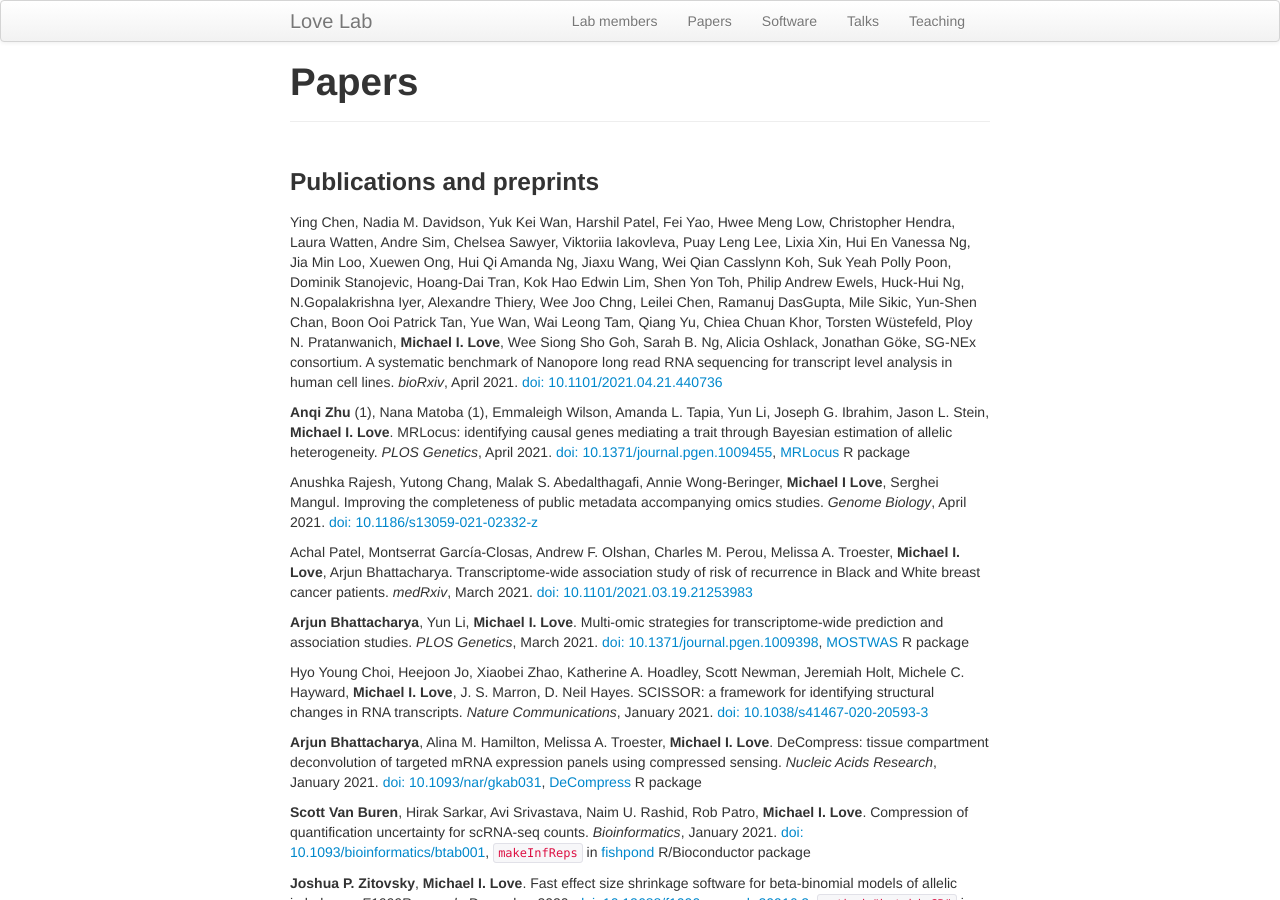
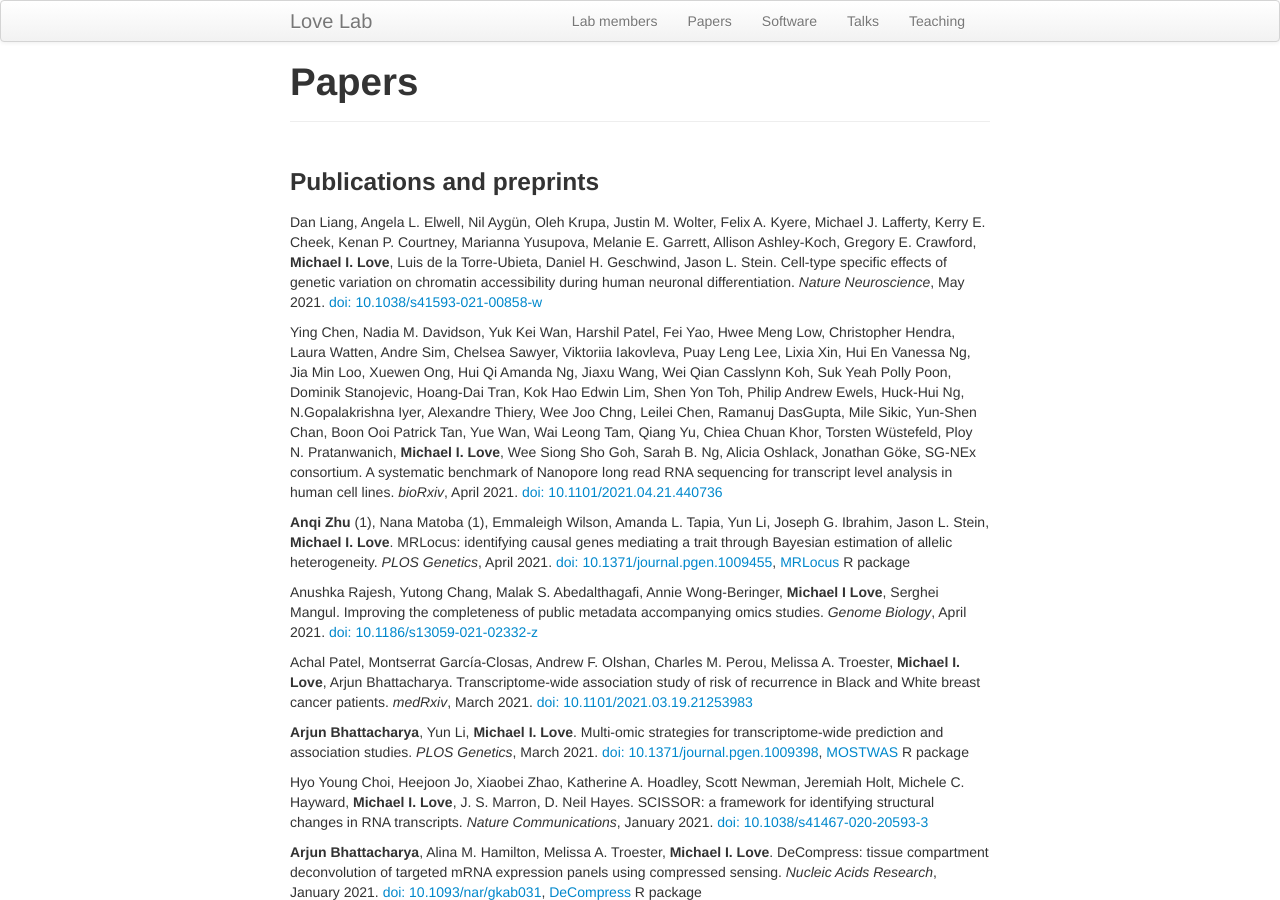
Before and after one commit to mikelove/mikelove.github.io, a Jekyll site: the page built from pages/papers.md, in a window 1280 px wide and 900 px high. Built offline with Jekyll 4.4.1, drawn with Linux system fonts in a browser that asks for light colours; some of the changed text lies outside the part shown.

Commit message:
update dans paper

```diff
--- a/pages/papers.md
+++ b/pages/papers.md
@@ -4,6 +4,16 @@ title: "Papers"
 ---
 
 ### Publications and preprints
+
+Dan Liang, Angela L. Elwell, Nil Aygün, Oleh Krupa, Justin M. Wolter,
+Felix A. Kyere, Michael J. Lafferty, Kerry E. Cheek, Kenan
+P. Courtney, Marianna Yusupova, Melanie E. Garrett, Allison
+Ashley-Koch, Gregory E. Crawford, **Michael I. Love**, Luis de la
+Torre-Ubieta, Daniel H. Geschwind, Jason L. Stein.
+Cell-type specific effects of genetic variation on chromatin
+accessibility during human neuronal differentiation.
+*Nature Neuroscience*, May 2021.
+[doi: 10.1038/s41593-021-00858-w](https://doi.org/10.1038/s41593-021-00858-w)
 
 Ying Chen, Nadia M. Davidson, Yuk Kei Wan, Harshil Patel, Fei Yao,
 Hwee Meng Low, Christopher Hendra, Laura Watten, Andre Sim, Chelsea
```
Also changed, not shown: other parts of pages/papers.md (+0 -9 lines).
